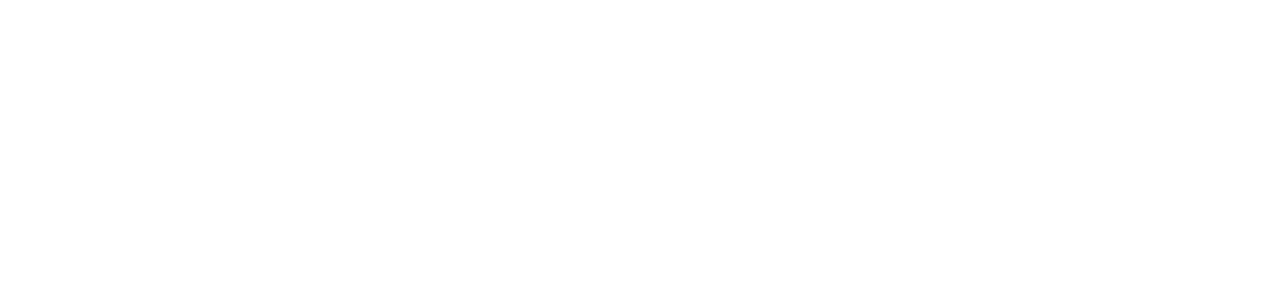
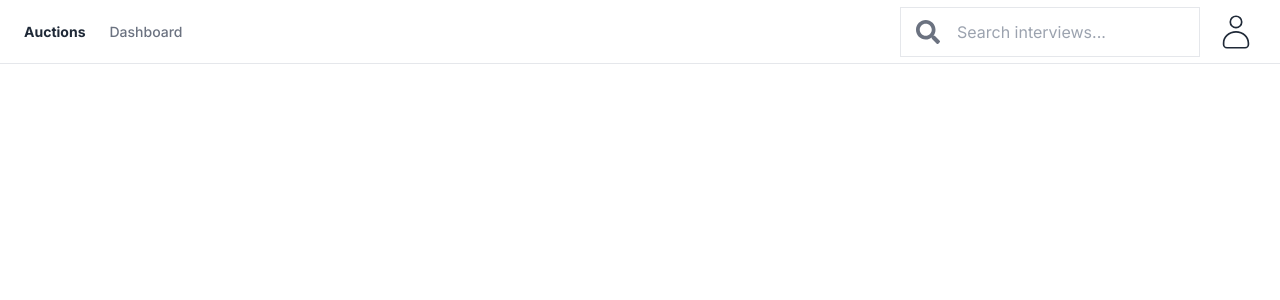
Before and after one commit to facundo1cabrera/shiftrx-next, a Next.js app: page / in a window 1280 px wide. Shown: the top 300 px of the page. Built offline with nearby package versions, Linux system fonts and the light colour scheme.

Commit message:
feat: create Navbar component with drawer and logout redirection

```diff
--- a/src/app/page.tsx
+++ b/src/app/page.tsx
@@ -1,7 +1,9 @@
+import { Navbar } from "@/components/Navbar/Navbar";
 
 export default function Home() {
   return (
     <>
+      <Navbar />
     </>
   );
 }
--- /dev/null
+++ b/src/components/Navbar/Navbar.tsx
@@ -0,0 +1,74 @@
+"use client"
+
+import Link from "next/link"
+import { useRouter } from "next/navigation";
+import { ChangeEvent, KeyboardEvent, useState } from "react";
+import { CiUser } from "react-icons/ci";
+import { FaSearch } from "react-icons/fa";
+
+export const Navbar = () => {
+    const [search, setSearch] = useState("");
+
+    const handleKeyDown = async (e: KeyboardEvent<HTMLInputElement>) => {
+        if (e.key !== 'Enter') return;
+    }
+
+    const handleSearch = (event: ChangeEvent<HTMLInputElement>) => {
+        event.preventDefault();
+
+        setSearch(event.currentTarget.value)
+    }
+
+    const router = useRouter();
+
+    const handleLogout = () => {
+        router.push('/login');
+    }
+
+    return (
+        <header className="flex items-center justify-between h-16 px-4 border-b shrink-0 md:px-6">
+            <nav className="flex-col hidden gap-6 text-lg font-medium md:flex md:flex-row md:items-center md:gap-5 md:text-sm lg:gap-6">
+                <Link href="/" className="font-bold" prefetch={true}>
+                    Auctions
+                </Link>
+                <Link href="/dashboard" className="text-gray-500 dark:text-gray-400" prefetch={true}>
+                    Dashboard
+                </Link>
+            </nav>
+            <div className="flex items-center">
+                <div className="flex-1 ml-auto sm:flex-initial pr-4">
+                    <div className="relative">
+                        <FaSearch className={`${search.length > 0 ? 'hidden' : ''} absolute
+                            top-1/2 left-4 transform -translate-y-1/2 h-6 w-6 text-gray-500 dark:text-gray-400`} />
+                        <input
+                            placeholder="Search interviews..."
+                            className={` ${search.length > 0 ? 'pl-4' : 'pl-14'} border py-3 sm:w-[300px] md:w-[200px] lg:w-[300px]`}
+                            onKeyDown={handleKeyDown}
+                            onChange={handleSearch}
+                            value={search}
+                        />
+                    </div>
+                </div>
+                <div className="drawer drawer-end">
+                    <input id="my-drawer-4" type="checkbox" className="drawer-toggle" />
+                    <div className="drawer-content h-full">
+                        <label htmlFor="my-drawer-4" className="drawer-button cursor-pointer hover:text-gray-800">
+                            <div className="w-10 h-10 flex items-center justify-center">
+                                <CiUser className="w-full h-full" />
+
+                            </div>
+                        </label>
+                    </div>
+                    <div className="drawer-side">
+                        <label htmlFor="my-drawer-4" aria-label="close sidebar" className="drawer-overlay"></label>
+                        <ul className="menu p-4 w-80 min-h-full bg-base-200 text-base-content">
+                            <li>
+                                <button onClick={handleLogout}>Logout</button>
+                            </li>
+                        </ul>
+                    </div>
+                </div>
+            </div>
+        </header>
+    )
+}
--- a/tailwind.config.ts
+++ b/tailwind.config.ts
@@ -15,6 +15,8 @@
       },
     },
   },
-  plugins: [],
+  plugins: [
+    require('daisyui'),
+  ],
 };
 export default config;
```
Also changed, not shown: package.json (+6 -4 lines), 1 other file (tests, documents, lock files or other folders).
